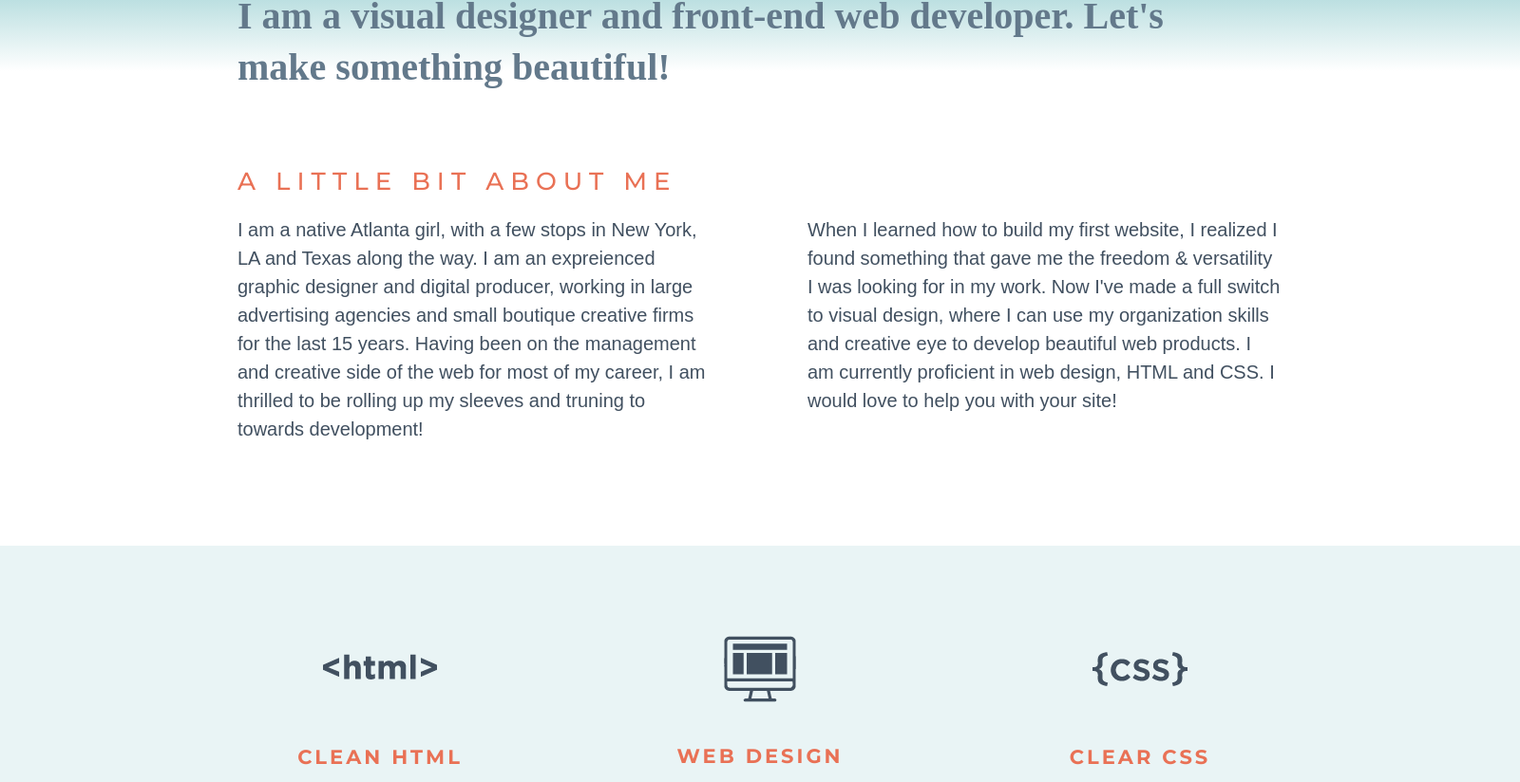
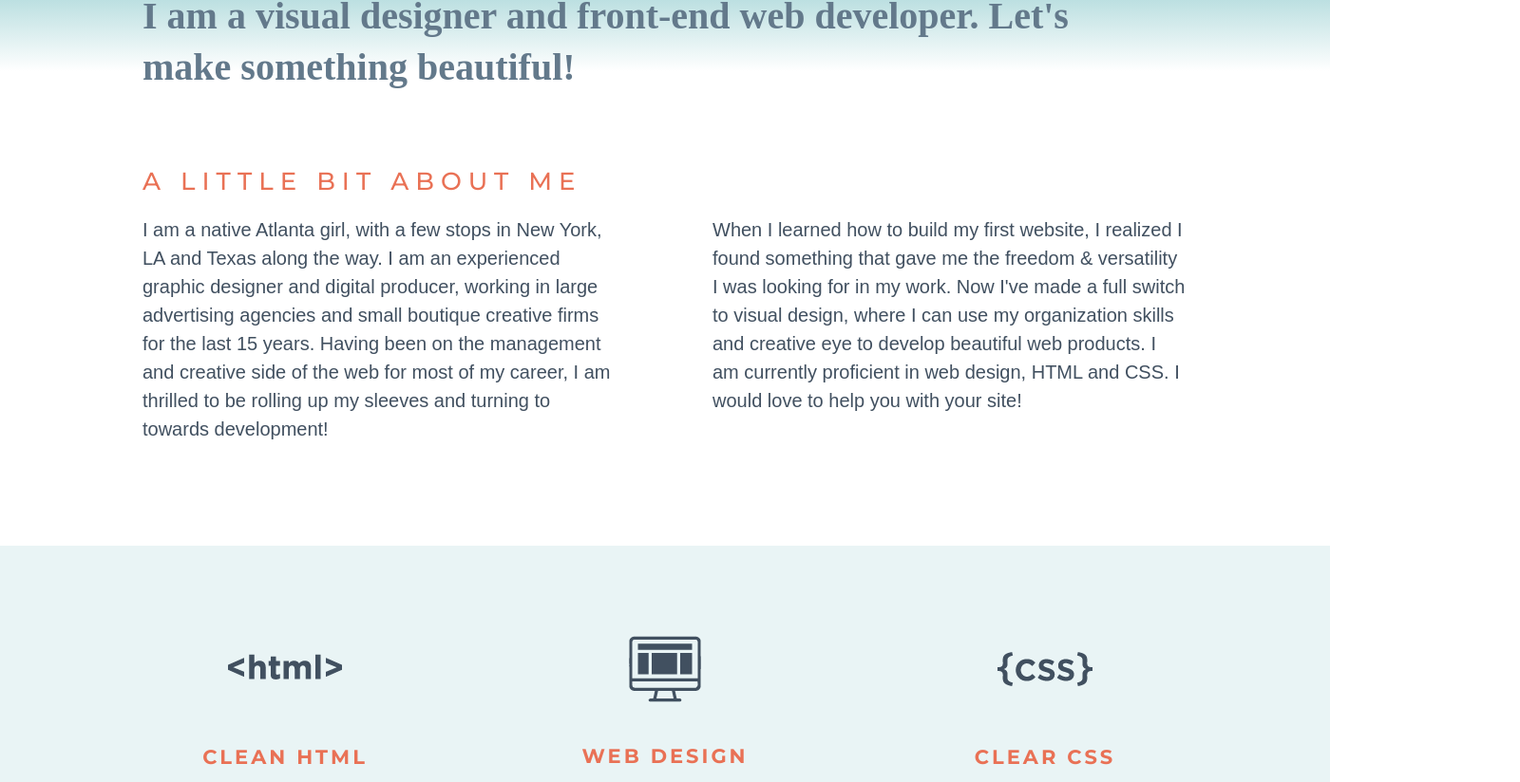
Before and after one commit to jess-mccormack/jm-dev-site, a plain HTML site: page index.html in a window 1280 px wide. Shown: the part 400-1224 px from the top of the page at 95% size, 1600 px wide, since content can reach past the window. Drawn offline with Linux system fonts and the light colour scheme; a web font is replaced by a local one.

Commit message:
Typo fixes

```diff
--- a/css/main.css
+++ b/css/main.css
@@ -7,7 +7,7 @@
 /* GRID */
 
 .container {
-	width: 1600px;
+	width: 1400px;
 	margin: auto
 }
 
@@ -31,6 +31,7 @@
 header {
     height: 475px;
 	background: linear-gradient(#415060, #63798b, #72bdc0, #ffffff);
+	width: 100%;
 }
 
 header h1 {
--- a/index.html
+++ b/index.html
@@ -37,7 +37,7 @@
             <div class="full-width">
                 <h2>A little bit about me</h2>
                 <div class="half-width">
-                    <p>I am a native Atlanta girl, with a few stops in New York, LA and Texas along the way. I am an expreienced graphic designer and digital producer, working in large advertising agencies and small boutique creative firms for the last 15 years. Having been on the management and creative side of the web for most of my career, I am thrilled to be rolling up my sleeves and truning to towards development! </p>
+                    <p>I am a native Atlanta girl, with a few stops in New York, LA and Texas along the way. I am an experienced graphic designer and digital producer, working in large advertising agencies and small boutique creative firms for the last 15 years. Having been on the management and creative side of the web for most of my career, I am thrilled to be rolling up my sleeves and turning to towards development! </p>
                 </div>
 
                 <div class="half-width">
```
